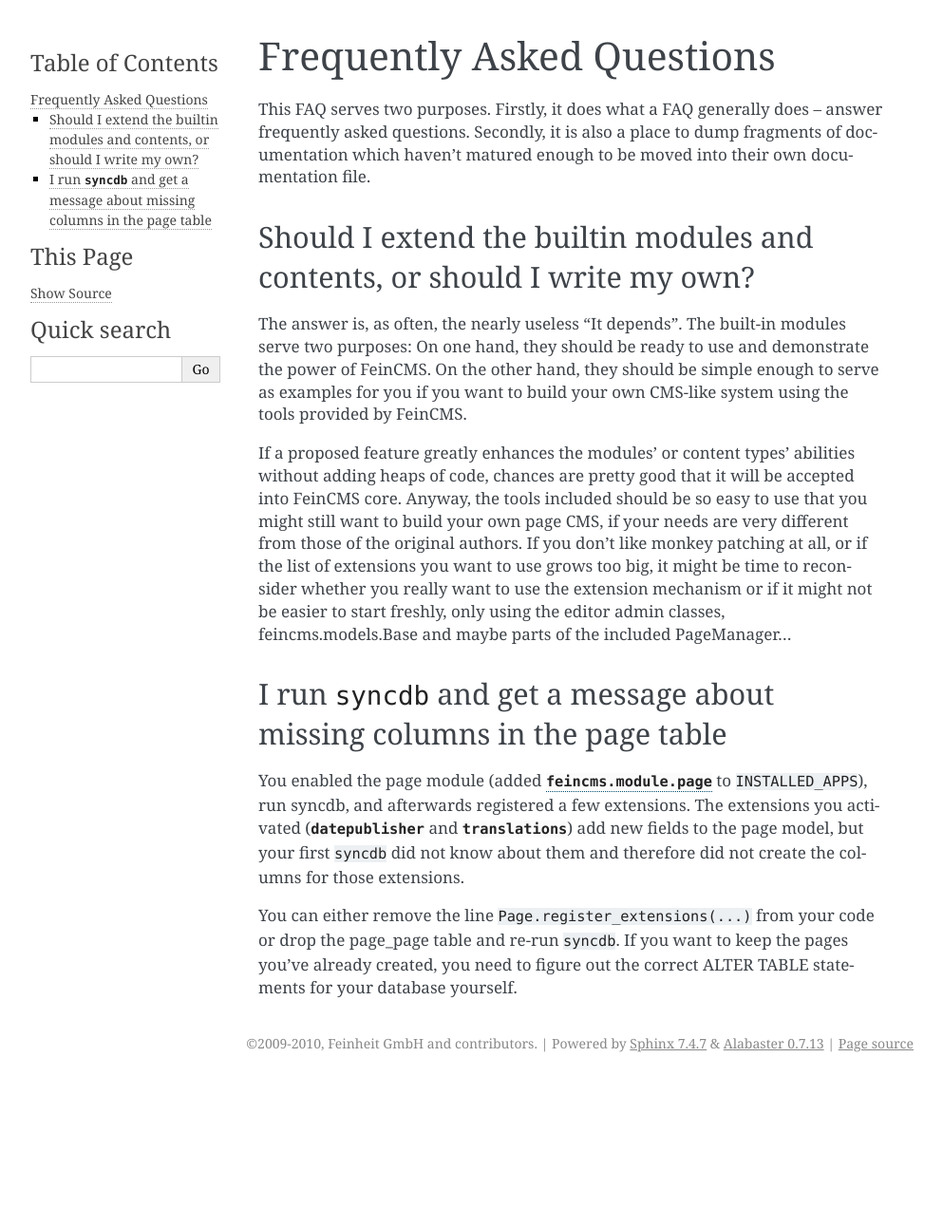
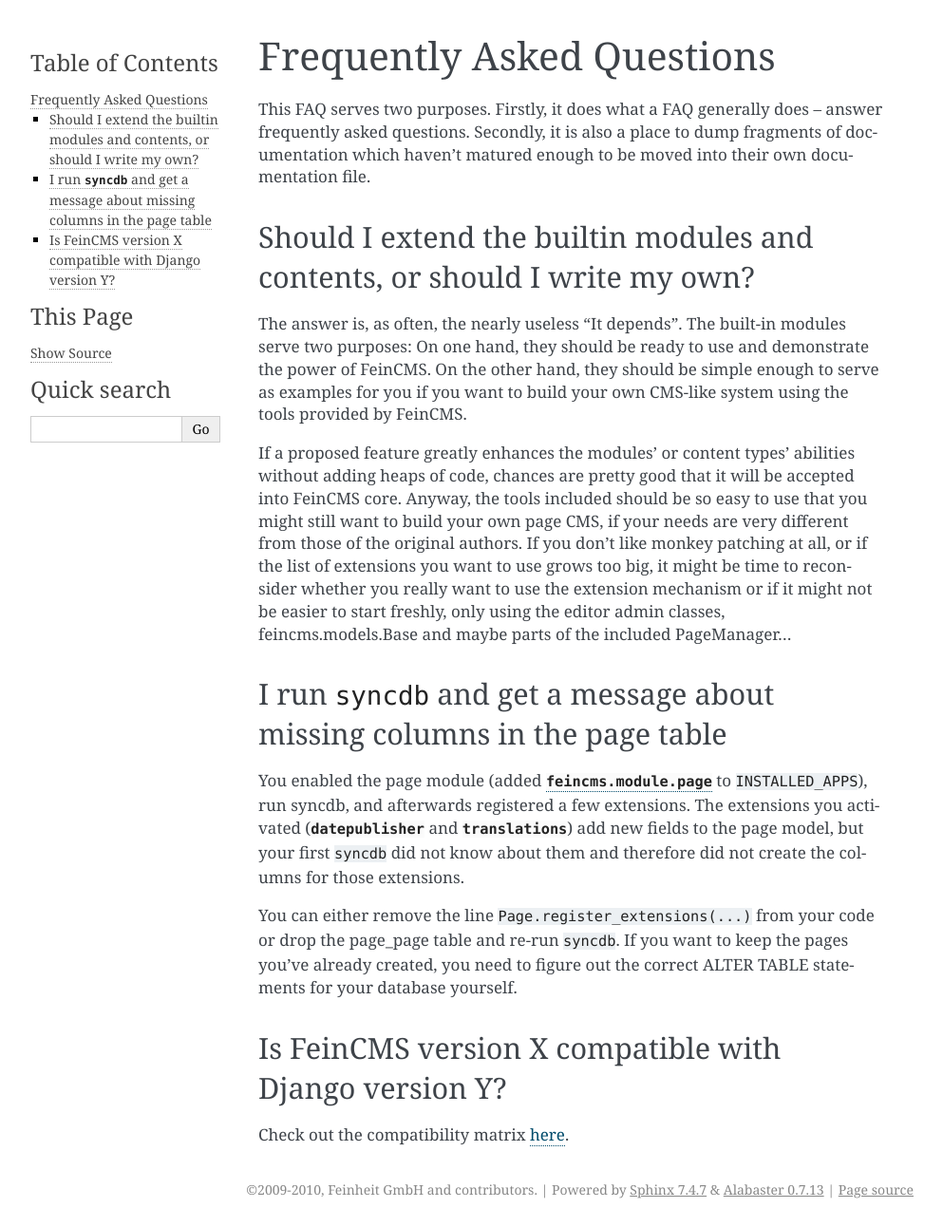
Before and after one commit to feincms/feincms, a Sphinx documentation site: the page built from docs/faq.rst, in a window 1280 px wide. Shown: the whole page at 95% size, without its empty margins (148-1141 px from the left). Built offline with Sphinx 7.4.7, drawn with Linux system fonts in a browser that asks for light colours; before the commit the page ends 1138 px from its top, so only the background shows below that.

Commit message:
mention link to compatibility matrix
mention link to compatibility matrix

```diff
--- a/docs/faq.rst
+++ b/docs/faq.rst
@@ -48,3 +48,10 @@
 your code or drop the page_page table and re-run ``syncdb``. If you want
 to keep the pages you've already created, you need to figure out the
 correct ALTER TABLE statements for your database yourself.
+
+
+
+Is FeinCMS version X compatible with Django version Y?
+======================================================
+
+Check out the compatibility matrix `here <https://docs.google.com/spreadsheets/d/1w1Gix3q4pNtyBJ0RwNOPpLQpEakvxxChadv3LK_Uy70/edit?usp=sharing>`_.
```
